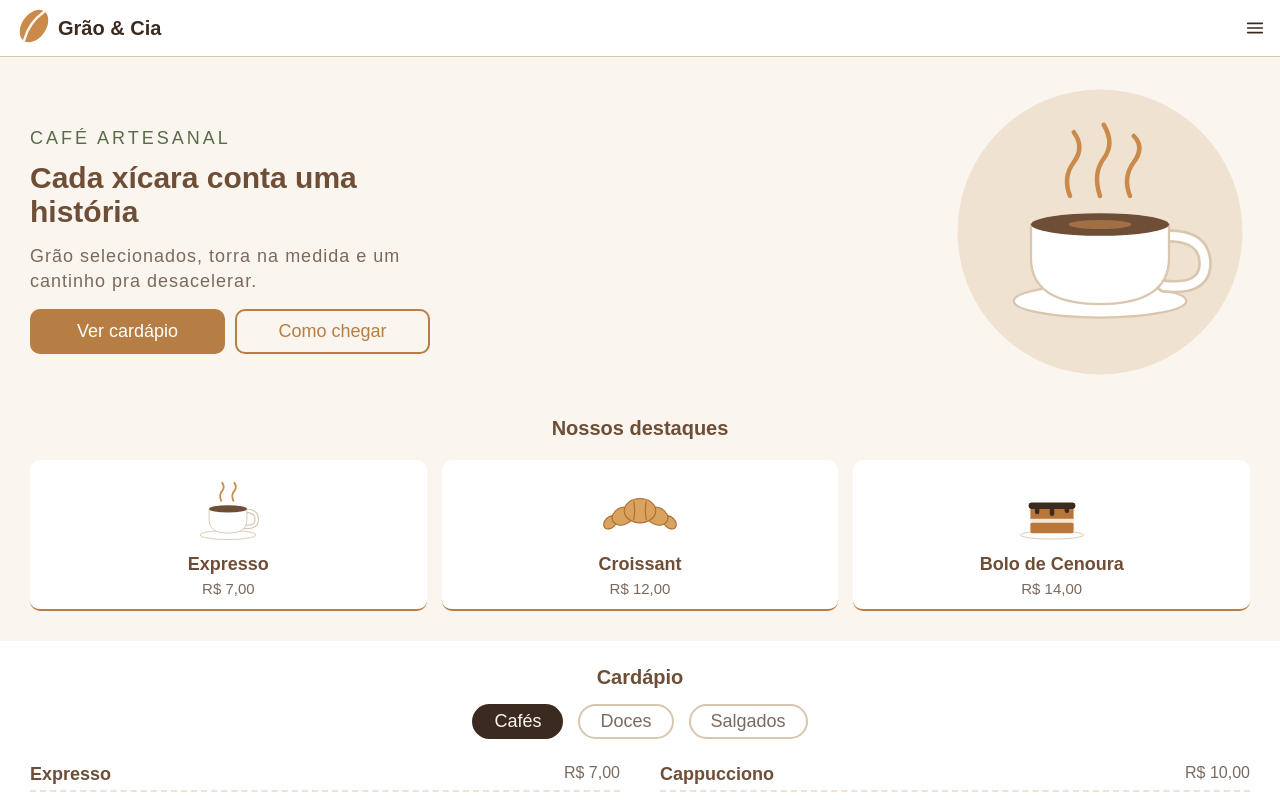
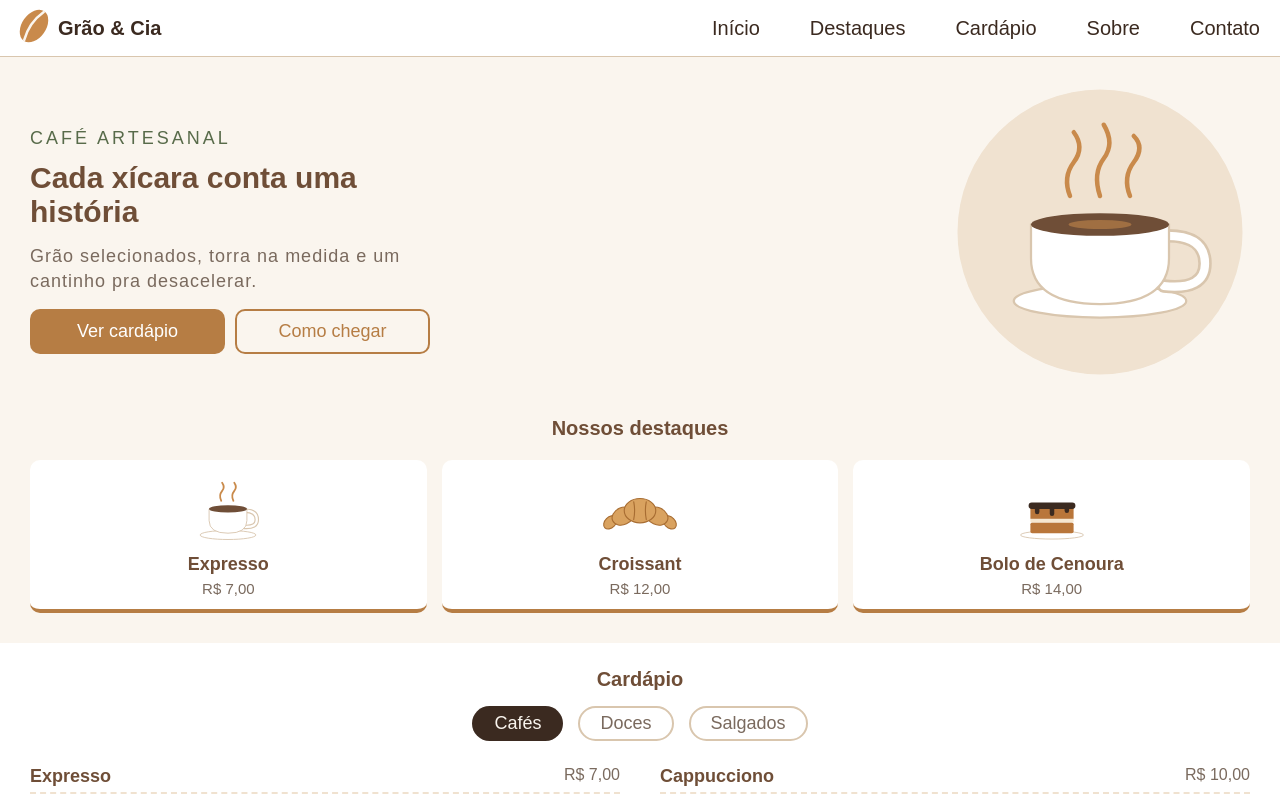
Before and after one commit to LeviAlencar-dev/projeto-cafeteria, a plain HTML site: page index.html in a window 1280 px wide. Shown: the top 800 px of the page. Drawn offline with Linux system fonts and the light colour scheme.

Commit message:
Atualização

```diff
--- a/index.html
+++ b/index.html
@@ -27,7 +27,7 @@
             <img src="img/menu.svg" alt="" id="img-menu">
              </button>
 
-            <div  id="menu">
+            <div class="box-menu" id="menu">
 
                 <h2>Bem-vindo ao Grão & Cia</h2>
 
--- a/style.css
+++ b/style.css
@@ -19,6 +19,8 @@
     --cor-ilustracoes: #F0E2D0;
     --cor-bordassuaves: #D9C6AE;
     --cor-fundonavegacao: #f0e2d0da;
+
+    --altura-header: 57px;
 
 }
 
@@ -52,7 +54,7 @@ header {
     font-size: 20px;
 }
 
- header nav button {
+ nav button {
     border: none;
     display: flex;
     justify-content: center;
@@ -71,14 +73,14 @@ header nav button img {
     width: 22px;
 }
 
-nav div {
+.box-menu {
     opacity: 0;
     visibility: hidden;
     display: flex;
     flex-direction: column;
     position: fixed;
     background-color: var(--cor-fundonavegacao);
-    height: 100vh;
+    height: calc(100vh -  var(--altura-header));
     width: 100vw;
     text-align: center;
     padding-top: 100px;
@@ -86,7 +88,6 @@ nav div {
     transition: all .3s;
     bottom: 0;
     left: 0;
-    border: 2px solid;
 }
 
 .menu-aberto {
@@ -96,12 +97,12 @@ nav div {
 }
 
 
-nav div h2 {
+.box-menu h2 {
     color: var(--cor-textoprincipalErodape);
     font-size: 25px;
 }
 
-nav div ul {
+.box-menu ul {
     list-style: none;
     display: flex;
     flex-direction: column;
@@ -109,7 +110,7 @@ nav div ul {
     padding: 30px 80px 80px;
 }
 
-nav div ul li a{
+.box-menu ul li a{
     text-decoration: none;
     font-size: 20px;
     color: var(--cor-textoprincipalErodape);
@@ -117,10 +118,38 @@ nav div ul li a{
     transition: transform .3s;
 }
 
-nav div ul li a:hover {
+.box-menu ul li a:hover {
     transform: scale(1.2);
 }
 
+@media (min-width: 820px) {
+    nav button {
+        display: none;
+    }
+
+    .box-menu {
+        opacity: 1;
+        visibility: visible;
+        position: static;
+        background-color: transparent;
+        height: auto;
+        width: auto;
+        bottom: auto;
+        left: auto;
+        transform: translateY(0);
+        padding: 0;
+  }
+
+     .box-menu h2 {
+        display: none;
+  }
+
+  .box-menu ul {
+        flex-direction: row;
+        gap: 50px;
+        padding: 10px;
+}
+}
 
 /* Conteúdo Principal */
 
@@ -245,7 +274,7 @@ nav div ul li a:hover {
 }
 
 .itens-destaques {
-    border-bottom: 2px solid var(--cor-detaques);
+    border-bottom: 4px solid var(--cor-detaques);
     width: 100%;
     border-radius: 10px;
     display: flex;
```
